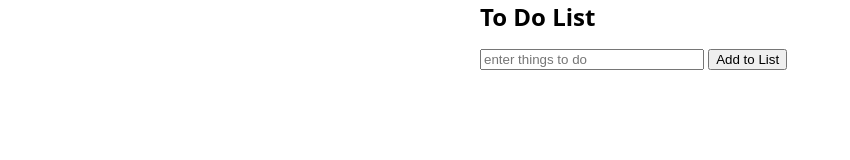
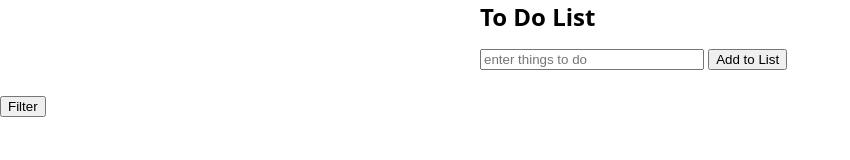
Before and after one commit to ahoat/To-do-list, a plain HTML site: page index.html in a window 1280 px wide. Shown: the whole page, without its empty margins (0-850 px from the left). Drawn offline with Linux system fonts and the light colour scheme.

Commit message:
added button

```diff
--- a/index.html
+++ b/index.html
@@ -10,7 +10,6 @@
   <body>
     <header></header>
     <main>
-
       <section>
         <div class="container, center">
           <h1>To Do List</h1>
@@ -23,6 +22,9 @@
           <ul class="list"></ul>
         </div>
       </section>
+      <section>
+        <button>Filter</button>
+      </section>
     </main>
     <script src="scripts.js"></script>
   </body>
--- a/styles.css
+++ b/styles.css
@@ -24,7 +24,6 @@ ul {
   display: flex;
   flex-direction: column;
   justify-content: center;
-
 }
 
 .userInput {
@@ -33,7 +32,7 @@ ul {
   margin-bottom: 0.5rem;
 }
 
-.list{
+.list {
   display: flex;
   flex-direction: column;
   gap: 0.5rem;
```
